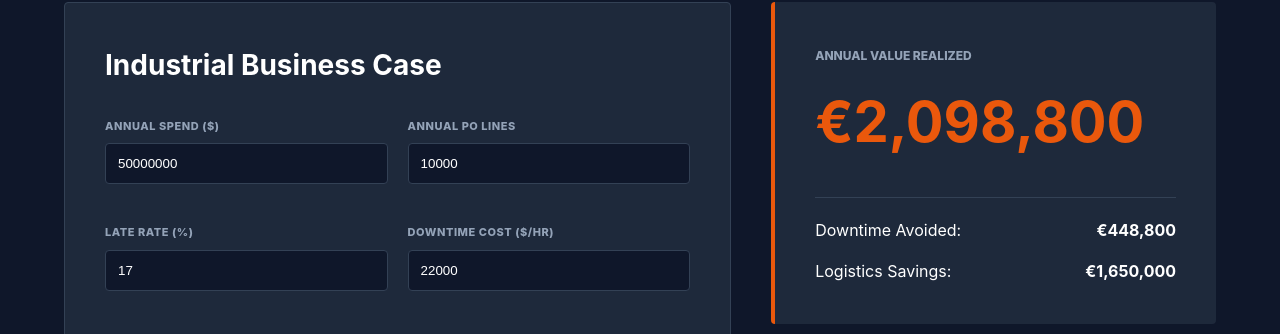
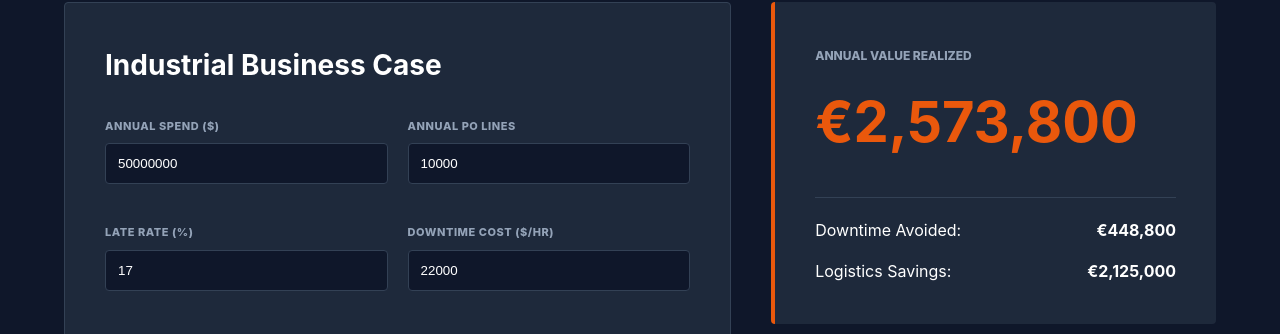
Before and after one commit to gabrielbuta-cmyk/horaxis-site, a website: page roi.html in a window 1280 px wide. Shown: the part 173-507 px from the top of the page. Drawn offline with Linux system fonts and the light colour scheme.

Commit message:
Geminiroicalc

```diff
--- a/roi.html
+++ b/roi.html
@@ -90,10 +90,10 @@ function calculate() {
 
     // 2. Logistics Optimization: Saving 30% of the air-freight 'panic' spend
     // European freight premiums are highly volatile due to energy costs
-    const freightSave = (spend * 0.07) * 0.30;
+    const freightSave = (spend * 0.08) * 0.35;
 
     // 3. Labor & Overhead: Automating manual follow-ups for thousands of POs
-    const laborSave = (spend / 100000) * 1200;
+    const laborSave = (spend / 100000) * 1450;
 
     const total = riskSave + freightSave + laborSave;
 
```
